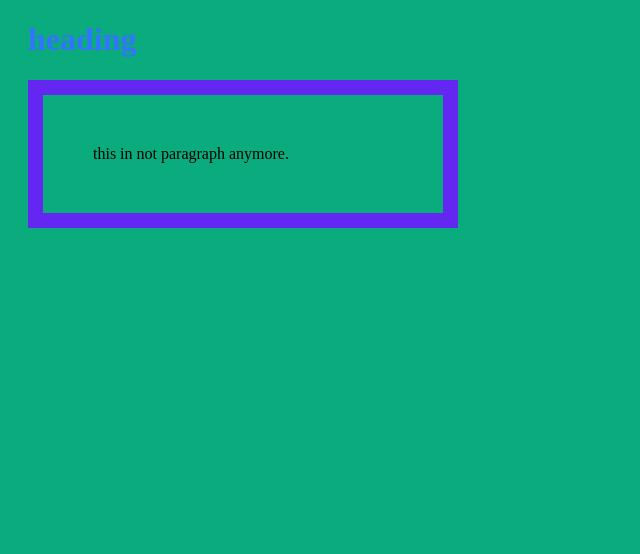
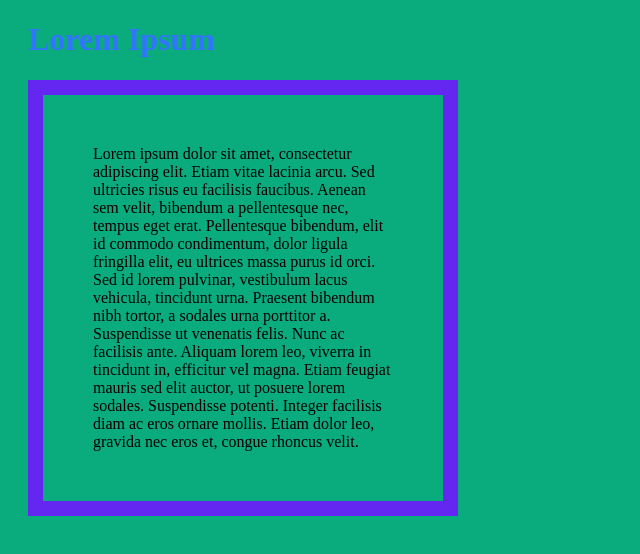
Before and after one commit to njroth528/Webpage2, a plain HTML site: page index.html in a window 1280 px wide. Shown: the whole page, without its empty margins (0-640 px from the left). Drawn offline with Linux system fonts and the light colour scheme.

Commit message:
Update index.html

```diff
--- a/index.html
+++ b/index.html
@@ -5,8 +5,10 @@
 </head>
 <body>
 
-<h1>heading</h1>
-<div id="something">this in not paragraph anymore.</div>
+<h1>Lorem Ipsum</h1>
+<div id="something">Lorem ipsum dolor sit amet, consectetur adipiscing elit. Etiam vitae lacinia arcu. Sed ultricies risus eu facilisis faucibus. Aenean sem velit, bibendum a pellentesque nec, tempus eget erat. Pellentesque bibendum, elit id commodo condimentum, dolor ligula fringilla elit, eu ultrices massa purus id orci. Sed id lorem pulvinar, vestibulum lacus vehicula, tincidunt urna. Praesent bibendum nibh tortor, a sodales urna porttitor a. Suspendisse ut venenatis felis. Nunc ac facilisis ante. Aliquam lorem leo, viverra in tincidunt in, efficitur vel magna. Etiam feugiat mauris sed elit auctor, ut posuere lorem sodales. Suspendisse potenti. Integer facilisis diam ac eros ornare mollis. Etiam dolor leo, gravida nec eros et, congue rhoncus velit.
+
+</div>
 
 </body>
 </html>
```
